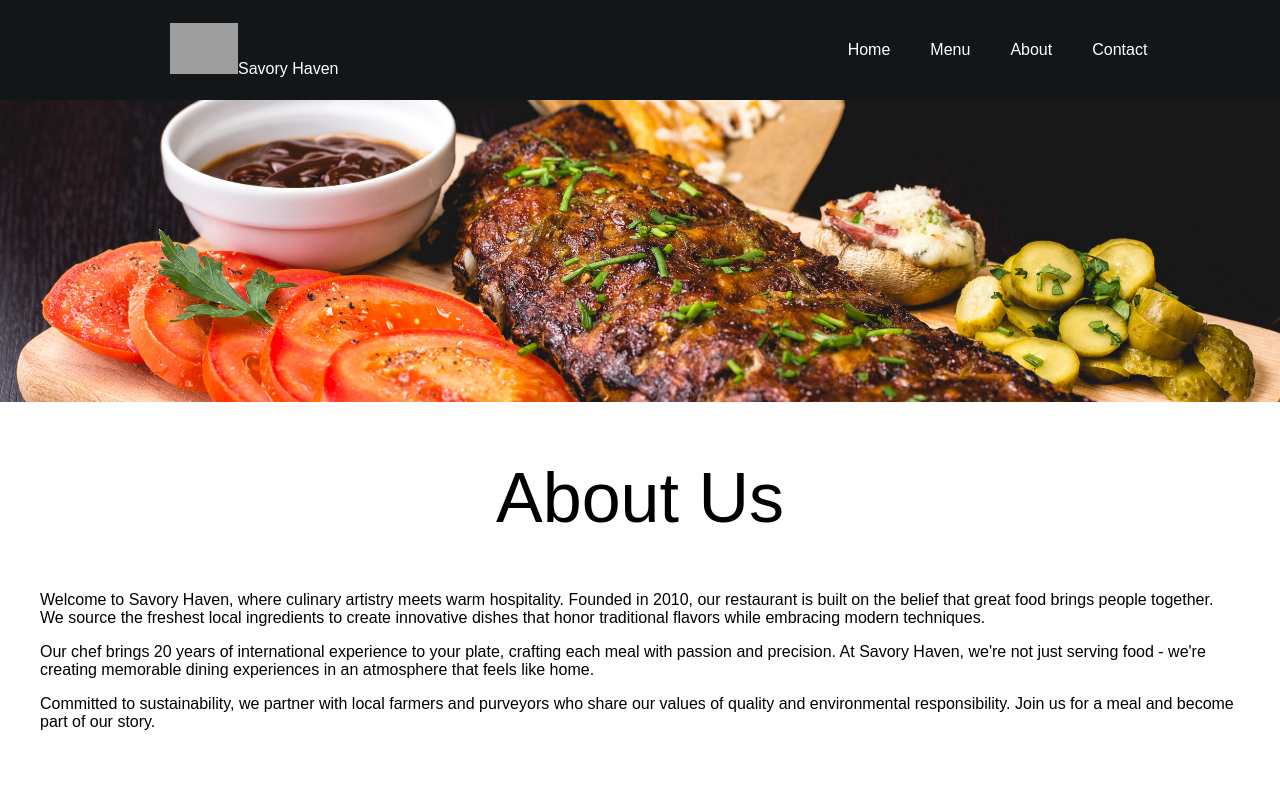
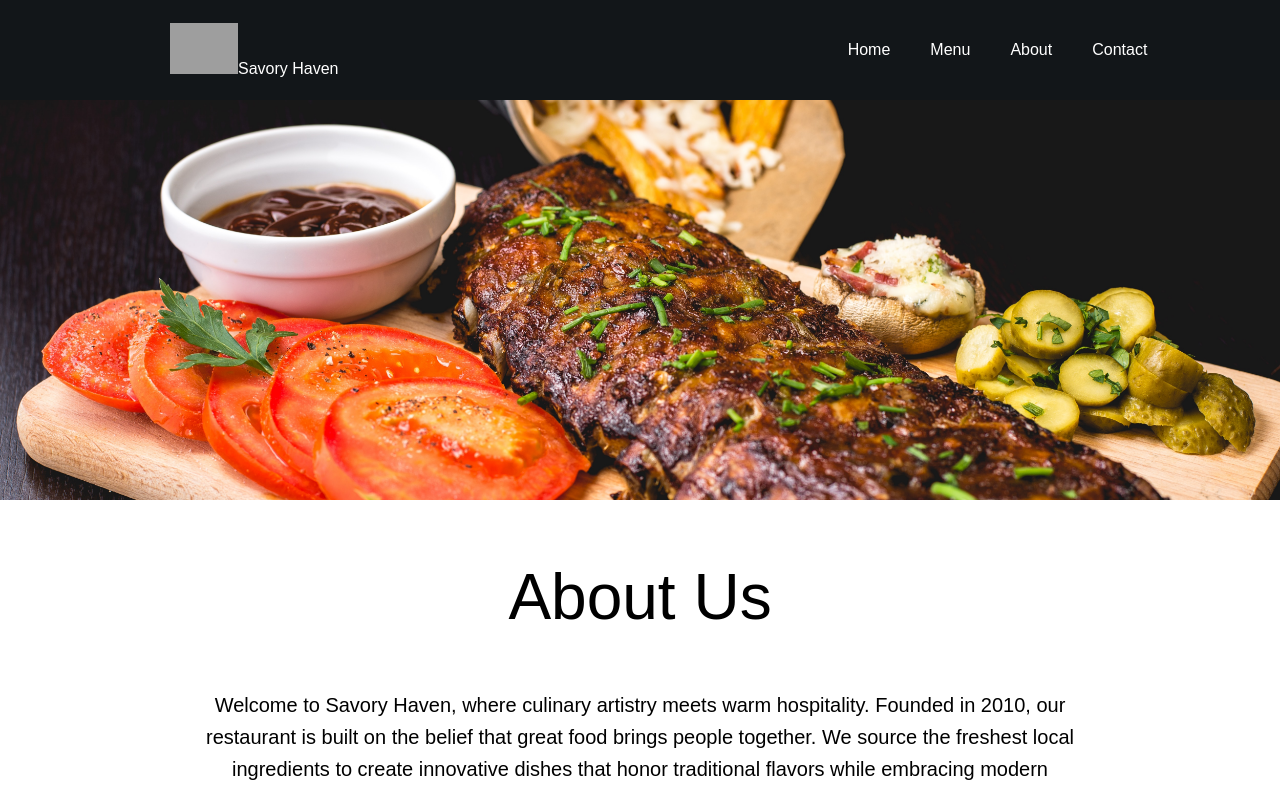
Before and after one commit to khalifadalhat/Restaurant, a React (Create React App) app: page /about in a window 1280 px wide. Shown: the top 791 px of the page. Built offline with nearby package versions, Linux system fonts and the light colour scheme; grey boxes are pictures that could not be loaded.

Commit message:
Revamp About page styling for enhanced layout and responsiveness; adjusted dimensions, added media queries, and improved text formatting for better readability.

```diff
--- a/src/styles/About.css
+++ b/src/styles/About.css
@@ -1,32 +1,95 @@
-.about{
-    width: 100%;
-    height: 90vh;
-    display: flex;
-    flex-direction: column;
-}.aboutTop {
+.about {
   width: 100%;
-  height: 45%;
+  min-height: 90vh;
+  display: flex;
+  flex-direction: column;
+}
+
+.aboutTop {
+  width: 100%;
+  height: 300px;
   background-position: center;
   background-repeat: no-repeat;
   background-size: cover;
   font-family: "Gill Sans", "Gill Sans MT", Calibri, "Trebuchet MS", sans-serif;
 }
+
 .aboutBottom {
   display: flex;
   flex-direction: column;
   align-items: center;
-  margin-top: 50px;
-  height: 55%;
+  padding: 20px;
+  box-sizing: border-box;
+  flex: 1;
 }
-.aboutBottom p {
-  width: 1200px;
+
+.aboutContent {
+  width: 100%;
+  max-width: 1200px;
+  display: flex;
+  flex-direction: column;
+  align-items: center;
 }
+
+.aboutContent p {
+  width: 100%;
+  max-width: 800px;
+  margin: 15px 0;
+  line-height: 1.6;
+  text-align: center;
+  font-size: 16px;
+}
+
 .about .aboutBottom h1 {
   font-weight: 400;
-  font-size: 70px;
+  font-size: 2.5rem;
   color: black;
-  height: 30px;
-  display: flex;
-  justify-content: center;
-  transform: translateY(-40px);
+  margin: 20px 0;
+  text-align: center;
 }
+
+@media only screen and (min-width: 768px) {
+  .about {
+    height: auto;
+    min-height: 90vh;
+  }
+
+  .aboutTop {
+    height: 40vh;
+    min-height: 400px;
+  }
+
+  .aboutBottom {
+    padding: 40px 20px;
+  }
+
+  .aboutContent p {
+    font-size: 18px;
+  }
+
+  .about .aboutBottom h1 {
+    font-size: 3.5rem;
+    margin-bottom: 40px;
+  }
+}
+
+@media only screen and (min-width: 1200px) {
+  .aboutTop {
+    height: 50vh;
+  }
+
+  .aboutContent p {
+    font-size: 20px;
+    max-width: 900px;
+  }
+
+  .about .aboutBottom h1 {
+    font-size: 4rem;
+  }
+}
+
+@media only screen and (min-width: 1600px) {
+  .aboutContent p {
+    max-width: 1000px;
+  }
+}
```
